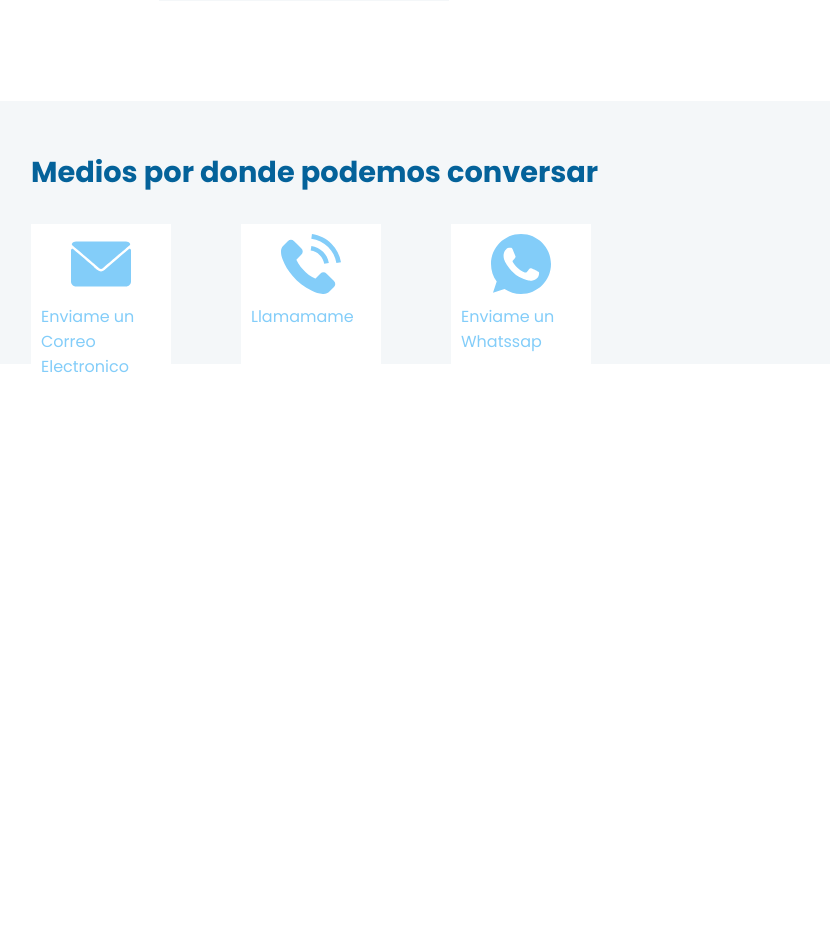
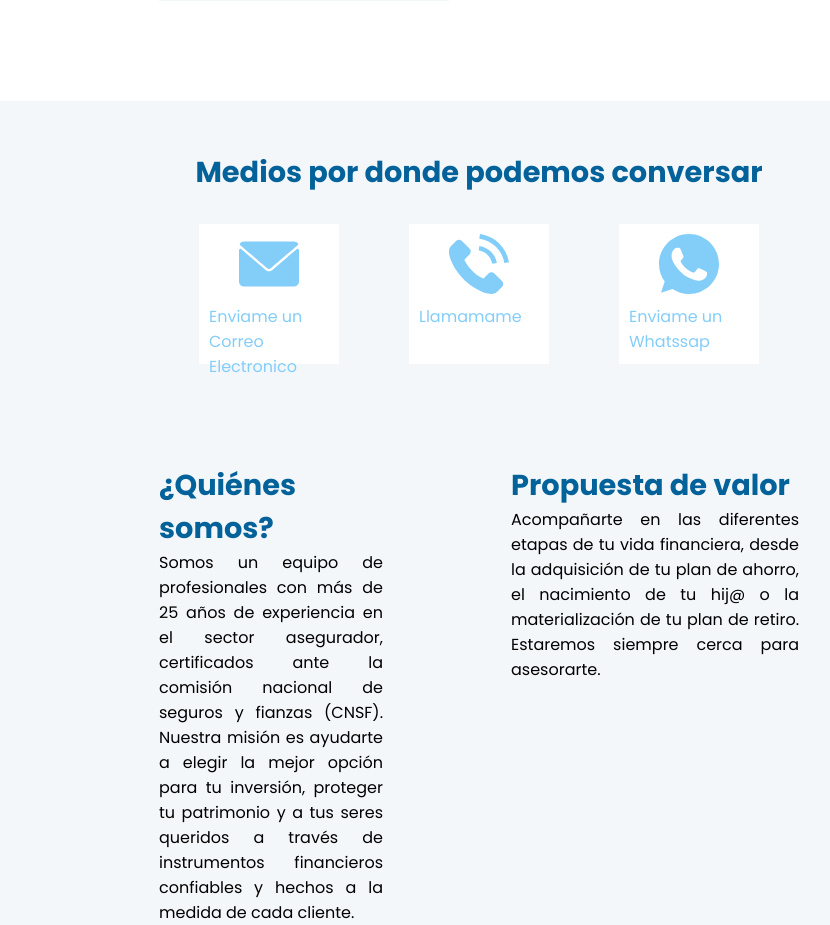
Before and after one commit to Hectorc70/web_lorena, a Django app: page / in a window 1280 px wide. Shown: the part 1227-2152 px from the top of the page, without its empty margins (161-991 px from the left). Before the commit the page ends 1600 px from the top, so only its background shows below. Run offline with Django 3.2, Linux system fonts and the light colour scheme; parts of the project's set-up code (start-up, migrations or seed data) failed here and were passed over.

Commit message:
Diseño de seccion de sobre nosotros

```diff
--- a/static/css/styles.css
+++ b/static/css/styles.css
@@ -183,7 +183,6 @@ section{
     text-align: center;
 }
 #container-presentation{
-
     width: 50%;
     margin: 100px auto;
 }
@@ -265,12 +264,14 @@ section{
 
 #container-contact-about-me{
     display: block;
-    width: 70%;
+    width: 50%;
     margin: 0px auto;
 }
 
 #container-contact{
+    display: block;
     padding-top: 50px;
+    text-align: center;
 }
 
 #container-methods-contact{
@@ -278,6 +279,7 @@ section{
     flex-direction: row;
     align-items: center;
     justify-content: space-between;
+    margin: 0px auto;
     width: 560px;
     margin-top: 30px;
 }
@@ -305,3 +307,25 @@ section{
     font-size: 1.0rem;
     color: var(--color-secundario);
 }
+
+/* Sobre nosotros */
+#container-about-me{
+    display: flex;
+    align-items: flex-start;
+    justify-content: space-between;
+    width: 100%;
+    margin-top: 100px;
+}
+#container-about-me-description{
+    display: block;
+    width: 35%;
+
+}
+#container-value-proposal-description{
+    display: block;
+    width: 45%;
+}
+
+.text-description{
+    text-align: justify;
+}
--- a/templates/index.html
+++ b/templates/index.html
@@ -20,14 +20,14 @@
         <nav id="nav-bar">
             <ul>
                 <li class="option-nav">
-                    <a href="#home">Inicio</a>
+                    <a href="#section-home">Inicio</a>
                 </li>
                 <li class="option-nav">
-                    <a href="">Contacto</a>
+                    <a href="#container-contact">Contacto</a>
                 </li>
 
                 <li class="option-nav last-item">
-                    <a href="">¿Quienes Somos?</a>
+                    <a href="#container-about-me">¿Quienes Somos?</a>
                 </li>
             </ul>
         </nav>
@@ -365,6 +365,25 @@
 
                 </div>
             </div>
+
+            <div id="container-about-me">
+                <div id="container-about-me-description">
+                    <h3 class="title-section">¿Quiénes somos?</h3>
+                    <p class="text-description">Somos un equipo de profesionales con más de 25 años de experiencia en el
+                        sector asegurador,
+                        certificados ante la comisión nacional de seguros y fianzas (CNSF). Nuestra misión es ayudarte a
+                        elegir la mejor opción para tu inversión, proteger tu patrimonio y a tus seres queridos a través
+                        de
+                        instrumentos financieros confiables y hechos a la medida de cada cliente.</p>
+                </div>
+                <div id="container-value-proposal-description">
+                    <h3 class="title-section">Propuesta de valor</h3>
+                    <p class="text-description">Acompañarte en las diferentes etapas de tu vida financiera, desde la
+                        adquisición de tu plan de
+                        ahorro, el nacimiento de tu hij@ o la materialización de tu plan de retiro. Estaremos siempre
+                        cerca para asesorarte.</p>
+                </div>
+            </div>
         </div>
     </section>
 
```
